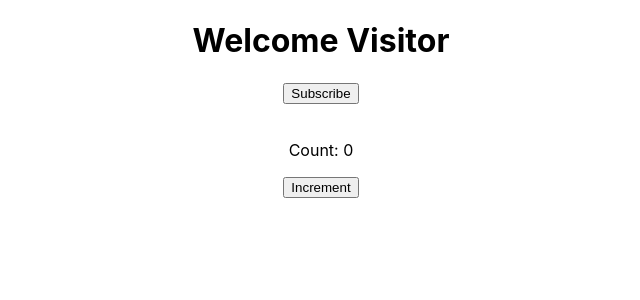
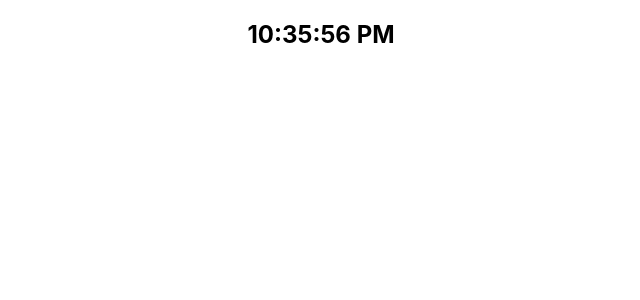
Before and after one commit to Derrickdog/react-app, a React (Create React App) app: page / in a window 1280 px wide. Shown: the top 300 px of the page, without its empty margins (319-959 px from the left). Built offline with nearby package versions, Linux system fonts and the light colour scheme.

Commit message:
Add clock

```diff
--- a/src/App.js
+++ b/src/App.js
@@ -5,6 +5,7 @@ import Welcome from './components/Welcome'
 import MyComponent from './components/MyComponent';
 import Message from './components/Message';
 import Counter from './components/Counter'
+import Clock from './components/Clock'
 // import { Component } from 'react';
 
 function App() {
@@ -20,9 +21,10 @@ function App() {
       <br />
       <Welcome name="Awesome" heroName="Captain"></Welcome>
       <Welcome name="Lit" heroName="Scott"></Welcome> */}
-      <Message />
+      {/* <Message />
       <br />
-      <Counter />
+      <Counter /> */}
+      <Clock />
     </div>
   );
 }
--- /dev/null
+++ b/src/components/Clock.js
@@ -0,0 +1,16 @@
+import React, { Component } from 'react'
+
+export class Clock extends Component {
+  constructor(props) {
+    super(props)
+    this.state = {date: new Date()};
+  }
+
+  render() {
+    return (
+      <h2>{this.state.date.toLocaleTimeString()}</h2>
+    )
+  }
+}
+
+export default Clock
```
